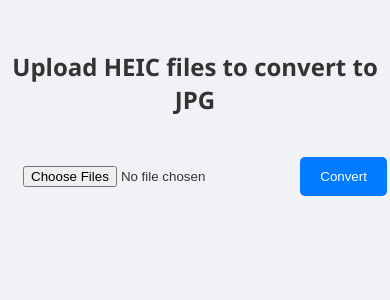
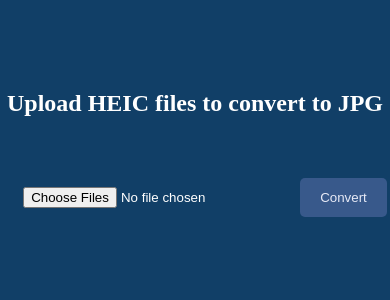
Before and after one commit to SINHA1357/heif-to-jpeg-convertor, a Flask app: page / in a window 390 px wide. Shown: the top 300 px of the page. Run offline with Flask 3, Linux system fonts and the light colour scheme.

Commit message:
Update style.css

```diff
--- a/static/style.css
+++ b/static/style.css
@@ -1,13 +1,27 @@
+:root {
+    --body-bg-color: #113f67;
+    --white-color: #ffffff;
+    --btn-bg-color: #38598b;
+    --btn-color: #e7eaf6;
+    --hover-color: #0056b3;
+    --a-color: #e7eaf6;
+}
+
 body {
-    font-family: 'Segoe UI', Tahoma, Geneva, Verdana, sans-serif;
+    font-family:'Times New Roman', Times, serif;
     margin: 0;
     padding: 0;
     text-align: center;
-    background-color: #f0f2f5;
-    color: #333;
+    background-color: var(--body-bg-color);
+    color: var(--white-color);
 }
 
 h2 {
+    margin-top: 50px;
+}
+
+h3 {
+    font-family:monospace;
     margin-top: 50px;
 }
 
@@ -20,8 +34,8 @@ input[type="file"] {
 }
 
 button {
-    background-color: #007BFF;
-    color: #fff;
+    background-color: var(--btn-bg-color);
+    color: var(--btn-color);
     border: none;
     padding: 12px 20px;
     border-radius: 5px;
@@ -30,17 +44,37 @@ button {
 }
 
 button:hover {
-    background-color: #0056b3;
+    background-color: var(--hover-color);
 }
 
 a {
     display: block;
     margin: 15px 0;
-    color: #28a745;
+    color: var(--a-color);
     text-decoration: none;
     font-weight: bold;
+    font-size: 14px;
 }
 
 a:hover {
     text-decoration: underline;
 }
+
+
+@media only screen and (max-width: 768px) {
+    body {
+        display: flex;
+        flex-direction: column;
+        justify-content: center;
+        align-items: center;
+    }
+
+    h2 {
+        font-size: 24px;
+        margin-top: 90px;
+    }
+
+    h3 {
+        margin-top: 90px;
+    }
+}
```
